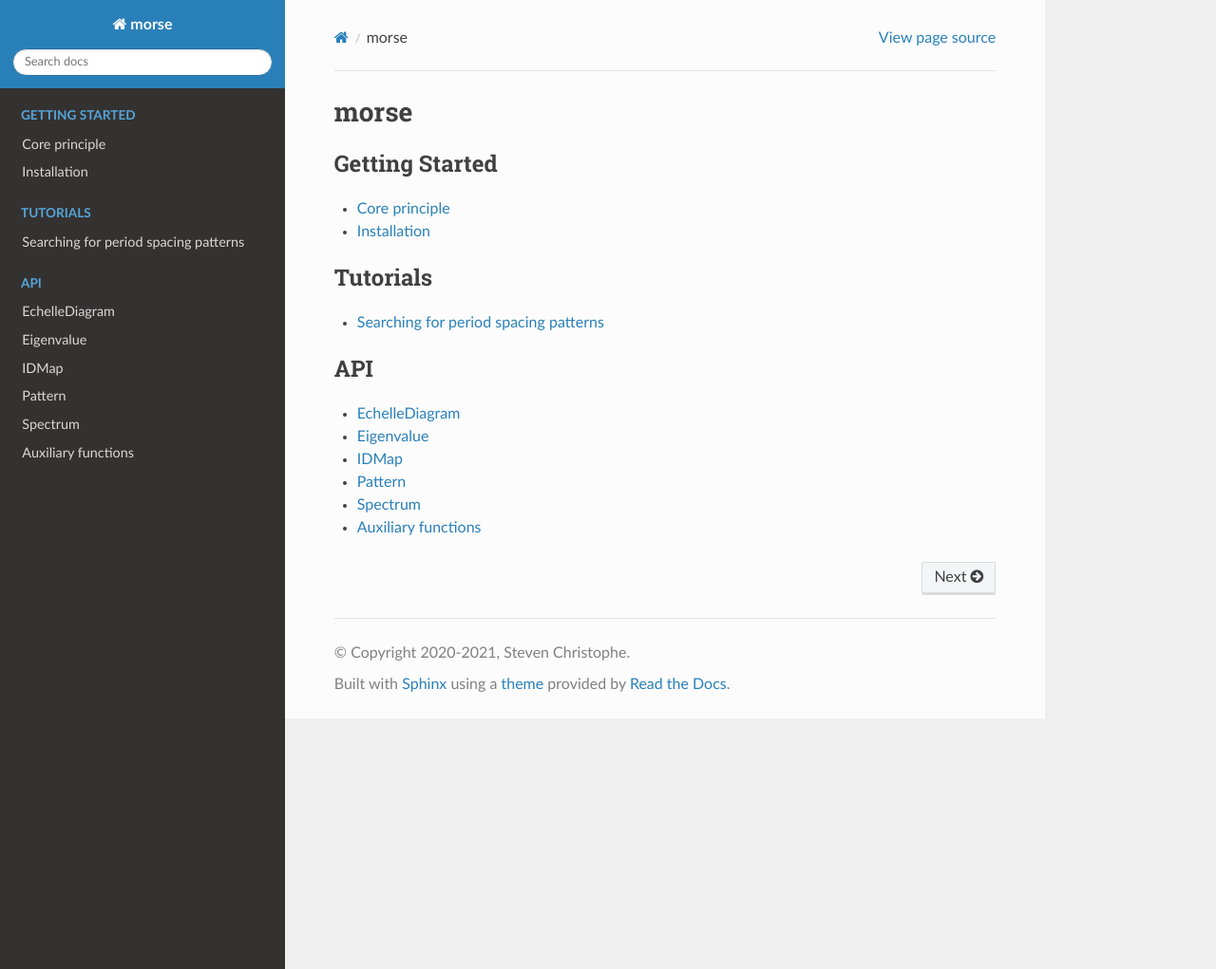
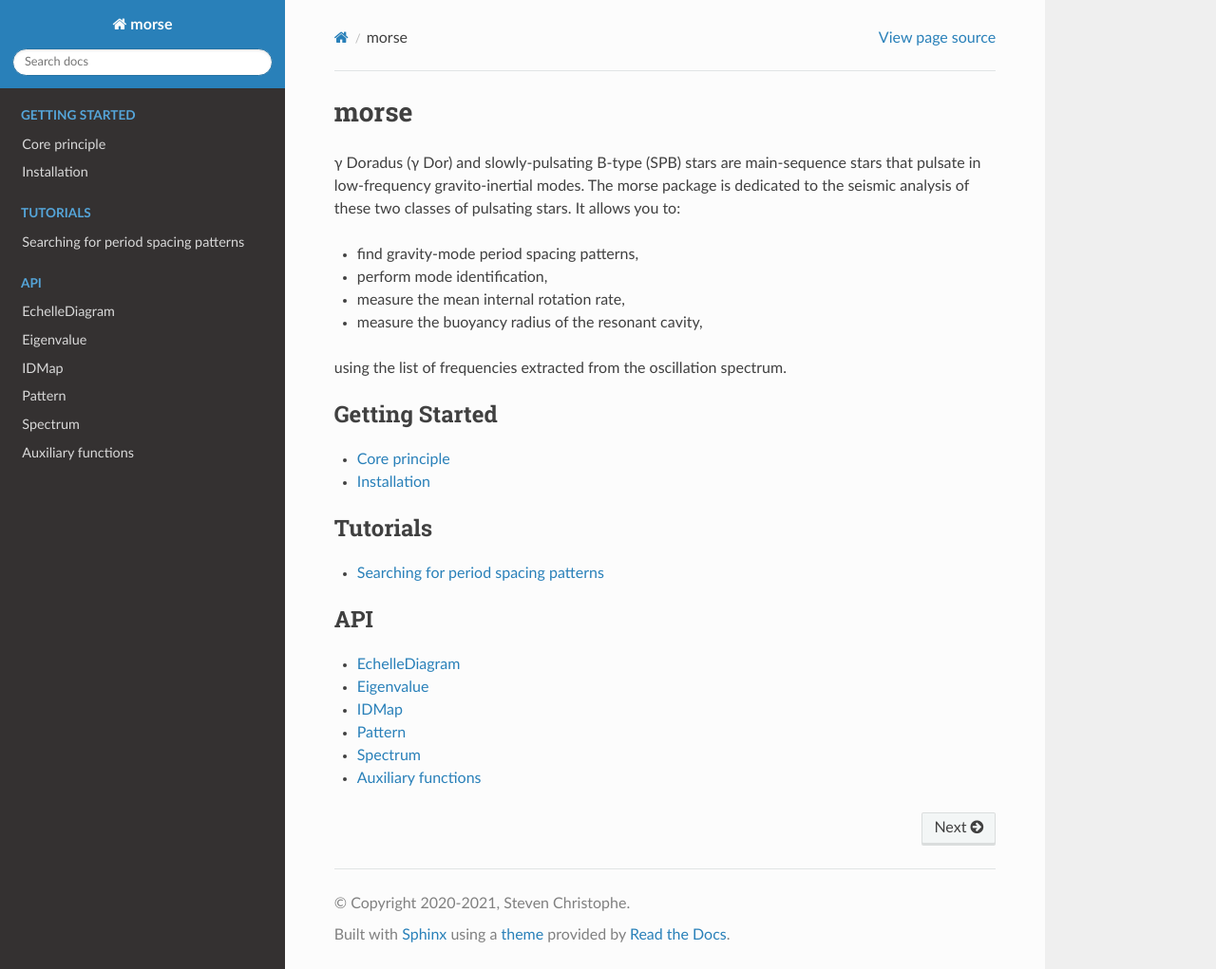
Before and after one commit to schristophe/morse, a Sphinx documentation site: the page built from docs/source/index.rst, in a window 1280 px wide and 1021 px high. Shown: the whole window at 95% size. Built offline with Sphinx 7.4.7 and the Read the Docs theme 2.0.0, drawn with Linux system fonts in a browser that asks for light colours.

Commit message:
add brief description of package

```diff
--- a/docs/source/index.rst
+++ b/docs/source/index.rst
@@ -1,5 +1,18 @@
 morse
 =================================
+
+γ Doradus (γ Dor) and slowly-pulsating B-type (SPB) stars are main-sequence
+stars that pulsate in low-frequency gravito-inertial modes. The morse package is
+dedicated to the seismic analysis of these two classes of pulsating stars. It
+allows you to:
+
+* find gravity-mode period spacing patterns,
+* perform mode identification,
+* measure the mean internal rotation rate,
+* measure the buoyancy radius of the resonant cavity,
+
+using the list of frequencies extracted from the oscillation spectrum.
+
 
 .. toctree::
    :maxdepth: 2
```
